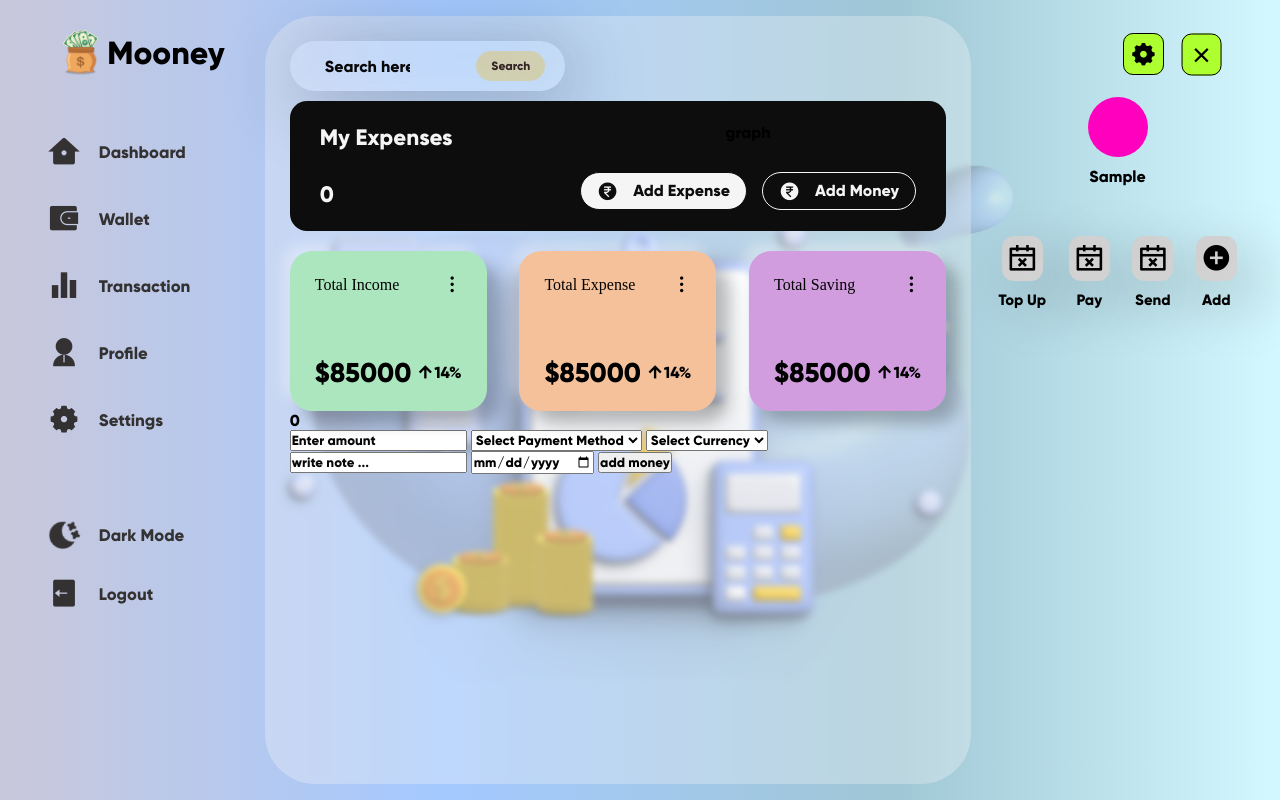
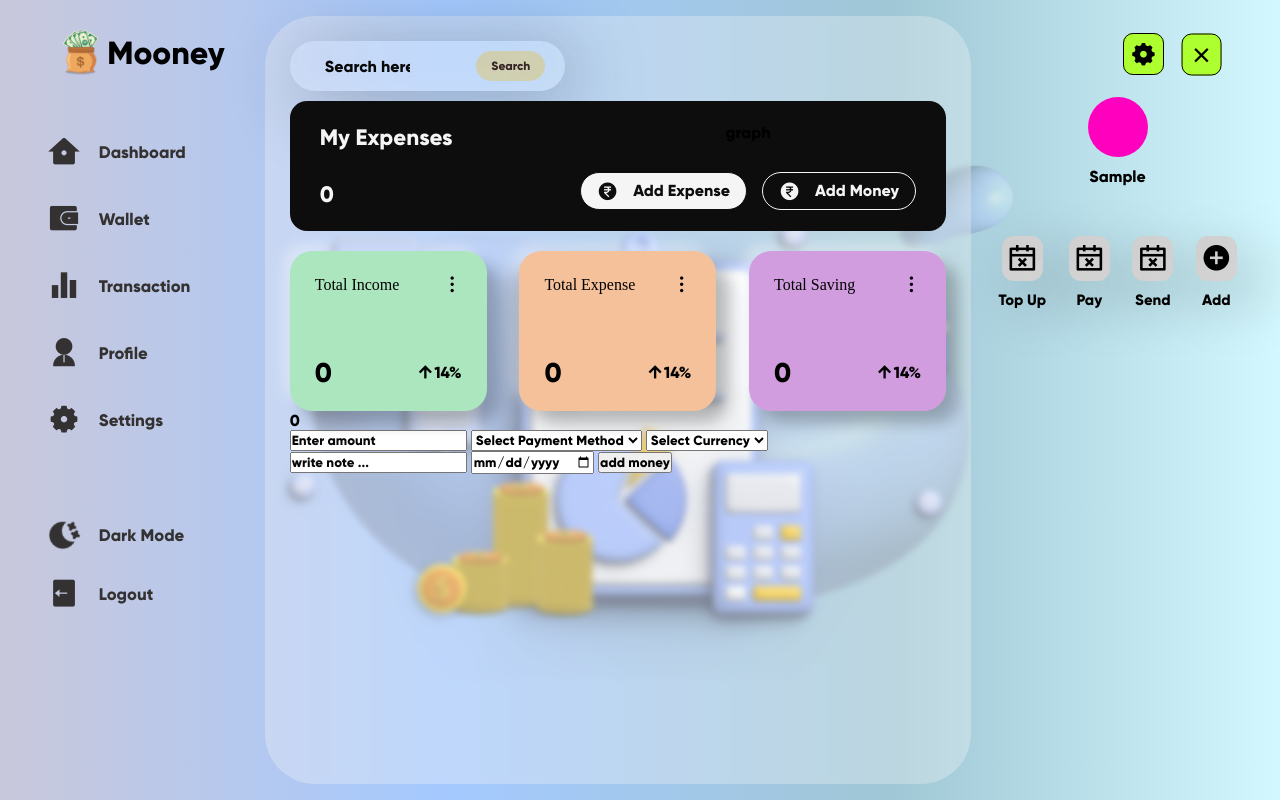
Before and after one commit to Dhaneshwar7/Expense-Tracker-App, a Node server app: page /dashboard in a window 1280 px wide. Run offline with Node 20, Linux system fonts and the light colour scheme; the visitor is signed in with stand-in values (Sample User, id 1); some libraries are stand-ins or nearby versions.

Commit message:
final calculation of total income and remaining expense

```diff
--- a/models/db.js
+++ b/models/db.js
@@ -4,6 +4,6 @@ require("dotenv").config({path : "/" + "./.env"})
 console.log(require('dotenv').config());
 
 mongoose
-	.connect('mongodb://127.0.0.1:27017/ExpenseApp')
+	.connect(process.env.MONGO_URL)
 	.then(() => console.log('Database connected!'))
 	.catch(err => console.log(err.message));
--- a/views/dashboard.ejs
+++ b/views/dashboard.ejs
@@ -126,7 +126,12 @@
 
 								<div class="expFormbox required">
 									<label for="category">Category:</label>
-									<select name="category" class="expenseCatInput" id="category" required>
+									<select
+										name="category"
+										class="expenseCatInput"
+										id="category"
+										required
+									>
 										<option value="" disabled selected>Select category</option>
 										<option value="Food">Food</option>
 										<option value="Housing">Home</option>
@@ -192,7 +197,12 @@
 								</div>
 								<div class="expFormbox required">
 									<label for="category">Currency</label>
-									<select name="currency" class="addIncomeCurrencyInput" id="category" required>
+									<select
+										name="currency"
+										class="addIncomeCurrencyInput"
+										id="category"
+										required
+									>
 										<option value="" disabled selected>Select Currency</option>
 										<option value="inr">INR</option>
 										<option value="usd">USD</option>
@@ -265,7 +275,10 @@
 							<h1>graph</h1>
 						</div> -->
 						<div class="fin-value">
-							<span>$85000</span>
+							<span class="totalIncomeValue">
+								<%= income.reduce((accumulator,currentValue)=> accumulator+
+								currentValue.incomeAmount , 0) %>
+							</span>
 							<span
 								><i class="ri-arrow-up-line"></i>
 								<h4>14%</h4></span
@@ -281,7 +294,10 @@
 							<h1>graph</h1>
 						</div> -->
 						<div class="fin-value">
-							<span>$85000</span>
+							<span class="totalExpenseValue"
+								><%= expenses.reduce((accumulator,currentValue)=> accumulator+
+								currentValue.amount , 0) %></span
+							>
 							<span
 								><i class="ri-arrow-up-line"></i>
 								<h4>14%</h4></span
@@ -297,7 +313,9 @@
 							<h1>graph</h1>
 						</div> -->
 						<div class="fin-value">
-							<span>$85000</span>
+							<span class="totalSavingsValue"><%= income.reduce((accumulator,currentValue)=> accumulator+
+								currentValue.incomeAmount , 0) -  expenses.reduce((accumulator,currentValue)=> accumulator+
+								currentValue.amount , 0) %></span>
 							<span
 								><i class="ri-arrow-up-line"></i>
 								<h4>14%</h4></span
```
Also changed, not shown: public/javascripts/dashboard.js (+1 -18 lines).
